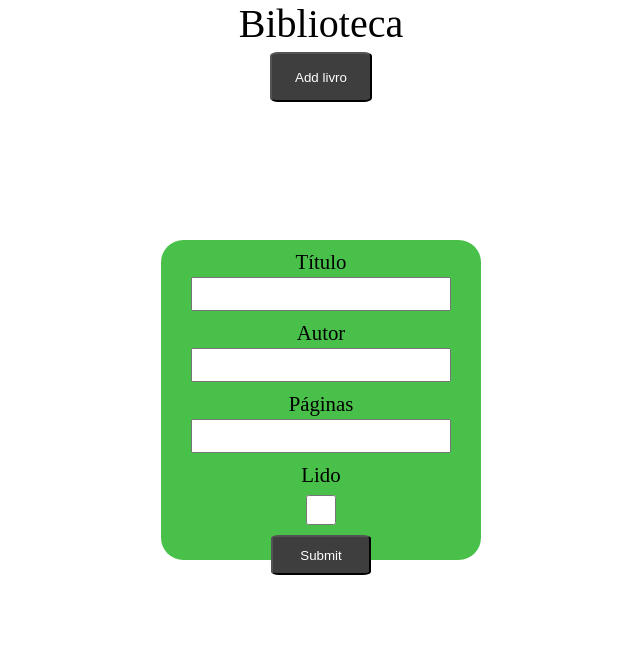
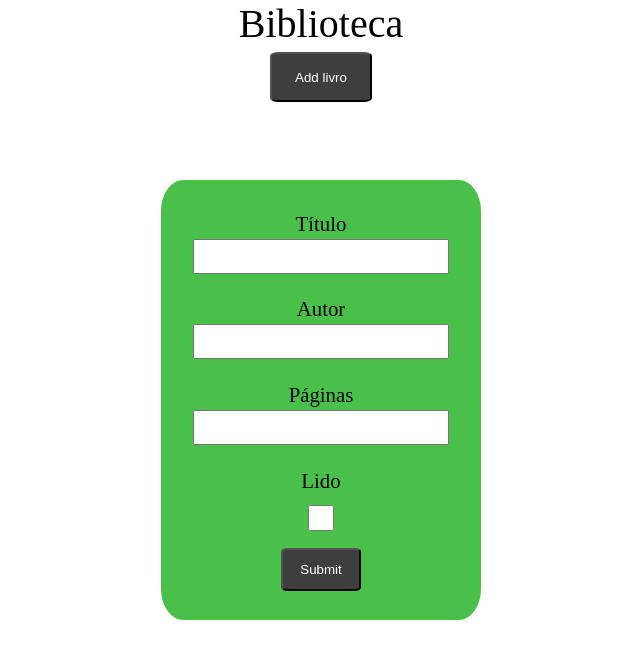
Before and after one commit to kauevinicius04/library, a plain HTML site: page index.html in a window 1280 px wide. Both pictures are taken after a click on the button "Add livro". Shown: the whole page, without its empty margins (319-959 px from the left). Drawn offline with Linux system fonts and the light colour scheme.

Commit message:
substituicao de valores fixos para porcentagem, eventlistener na property display e nao visibility

```diff
--- a/script.js
+++ b/script.js
@@ -7,8 +7,8 @@ const centerElement=document.getElementById("centered-element")
 const addBook=document.getElementById("addBook")
 
 const library=[];
-function visible(visibleProperty){
-    centerElement.style.visibility=visibleProperty
+function visible(displayProperty){
+    centerElement.style.display=displayProperty
 
 }
 function book(title,author,pages,read){
@@ -22,9 +22,9 @@ function addBookToLibrary(){
     const newsBook = new book(titleInput.value,authorInput.value,pagesInput.value,readInput.value)
     library.push(newsBook)
 }
-addBook.addEventListener("click",()=>{visible("visible")})
+addBook.addEventListener("click",()=>{visible("grid")})
 submit.addEventListener("click",function (){addBookToLibrary()
-    visible("hidden")})
+    visible("none")})
 
 function showBooks(){
     library.forEach(element => {
--- a/style.scss
+++ b/style.scss
@@ -2,6 +2,7 @@ $green-card:rgb(73, 192, 73);
 *{
     margin: 0;
     padding: 0;
+    box-sizing: border-box;
 }
 html{
     height: 100%;
@@ -36,7 +37,6 @@ label{
 }
 
 .card{
-    visibility: hidden;
     width: 90%;
     border-radius: 7%;
     height: 100%;
@@ -49,16 +49,18 @@ label{
     flex-direction: column;
     align-items: center;
     justify-content: center;
-    gap:10px;
+    gap:3%;
 }
 .input{
-    height: 30px;
+    height: 100%;
     width: 80%;
 
 
 
 }
 .containerInput{
+    margin:auto;
+    height: 16%;
     width: 100%;
     display: flex;
     flex-direction: column;
@@ -67,16 +69,15 @@ label{
 
 }
 .containerTitle{
-    padding-top: 10px;
+
 }
 
 
 .containerRead{
-    gap: 5px;
+    gap: 15%;
 }
 .read{
     width: 25%;
-    height: 30px;
 
 }
 .button{
@@ -86,17 +87,19 @@ label{
     text-align: center;
 }
 #submit{
-    width: 100px;
-    height: 40px;
-    margin-bottom: 5px;
+    width: 25%;
+    height: 11%;
+    margin-bottom: 1%;
 
 }
 #centered-element {
+    display: none;
     width: 25%;
-    height: 40%;
+    height: 55%;
     position: fixed;
     top: 50%;
     left: 50%;
     transform: translate(-50%, -50%);
     z-index: 9999;
+    padding: 2% 0;
   }
```
Also changed, not shown: style.css.
